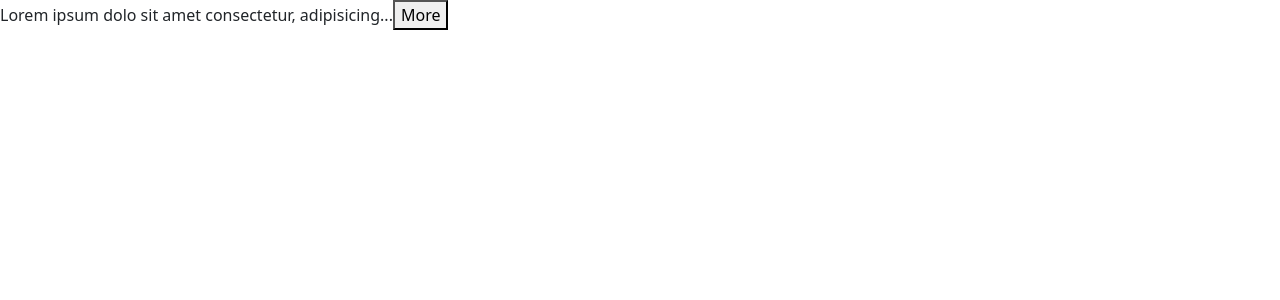
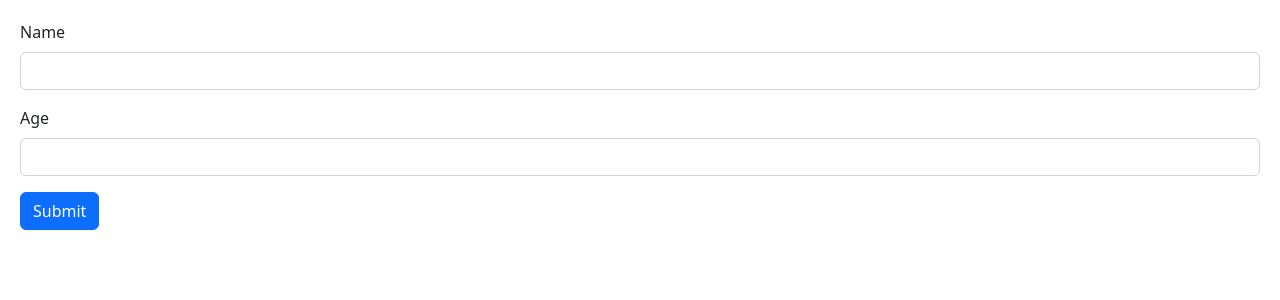
Before and after one commit to iranjith/react-playground, a React (Vite) app in the folder react-project/: page / in a window 1280 px wide. Shown: the top 300 px of the page. Built offline with nearby package versions, Linux system fonts and the light colour scheme.

Commit message:
feat: handle form submission

```diff
--- a/react-project/src/App.tsx
+++ b/react-project/src/App.tsx
@@ -8,13 +8,12 @@
 import NavBar from "./components/NavBar";
 import Cart from "./components/Cart";
 import ExpandableText from "./components/ExpandableText";
+import Form from "./components/Form";
 
 function App() {
     return (
     <div>
-      <ExpandableText maxChars={50}>
-        Lorem ipsum dolo sit amet consectetur, adipisicing elit. Minima consequuntur repudiandae repellat maxime earum asperiores beatae, quibusdam molestiae incidunt veniam quisquam ut quo, nulla deleniti? Pariatur accusantium quia tempore quis qui. Adipisci quibusdam deserunt totam doloribus, cum suscipit porro itaque quod rem possimus quam non corporis tempora. Natus quasi, placeat necessitatibus, id obcaecati eius temporibus ipsum dolor dolorem itaque error similique, porro ad nulla doloremque ab dolores inventore fugiat eos illo neque delectus doloribus culpa. Fuga neque fugit similique vel voluptatibus quia inventore, optio ipsum quo temporibus, molestiae veritatis veniam possimus nihil consequatur atque eaque voluptatum necessitatibus cupiditate deserunt nemo.
-      </ExpandableText>
+      <Form></Form>
     </div>
   );
 }
--- /dev/null
+++ b/react-project/src/components/Form.tsx
@@ -0,0 +1,33 @@
+import React, { FormEvent } from "react";
+
+const Form = () => {
+
+    const handleSubmit=(event:FormEvent)=>{
+        event.preventDefault();
+        console.log('Submitted')
+    }
+
+
+
+  return (
+    <form onSubmit={handleSubmit }>
+      <div className="mb-3">
+        <label htmlFor="name" className="form-label">
+          Name
+        </label>
+        <input id="name" type="text" className="form-control" />
+      </div>
+      <div className="mb-3">
+        <label htmlFor="age" className="form-label">
+          Age
+        </label>
+        <input id="age" type="number" className="form-control" />
+      </div>
+      <button className="btn btn-primary" type="submit">
+        Submit
+      </button>
+    </form>
+  );
+};
+
+export default Form;
--- /dev/null
+++ b/react-project/src/index.css
@@ -0,0 +1,3 @@
+body{
+    padding: 20px;
+}
--- a/react-project/src/main.tsx
+++ b/react-project/src/main.tsx
@@ -2,6 +2,7 @@
 import ReactDOM from 'react-dom/client'
 import App from './App'
 import 'bootstrap/dist/css/bootstrap.css'
+import './index.css'
 
 ReactDOM.createRoot(document.getElementById('root') as HTMLElement).render(
   <React.StrictMode>
```
